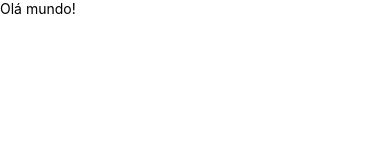
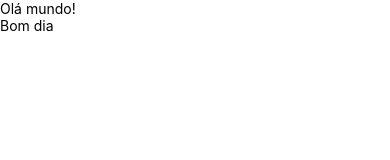
Before and after one commit to IagoLeobas/WorkShop, a React Native app in the folder work/: screen / in a window 390 px wide. Shown: the top 160 px of the page. Built offline with nearby package versions, Linux system fonts and the light colour scheme.

Commit message:
feat: using fragment

```diff
--- a/work/App.tsx
+++ b/work/App.tsx
@@ -1,7 +1,11 @@
-import {Text} from 'react-native';
+import { Fragment } from 'react';
+import { Text } from 'react-native';
 
 export default function App() {
   return (
-    <Text>Olá mundo!</Text>
+    <Fragment>
+      <Text>Olá mundo!</Text>
+      <Text>Bom dia</Text>
+    </Fragment>
   );
 }
```
